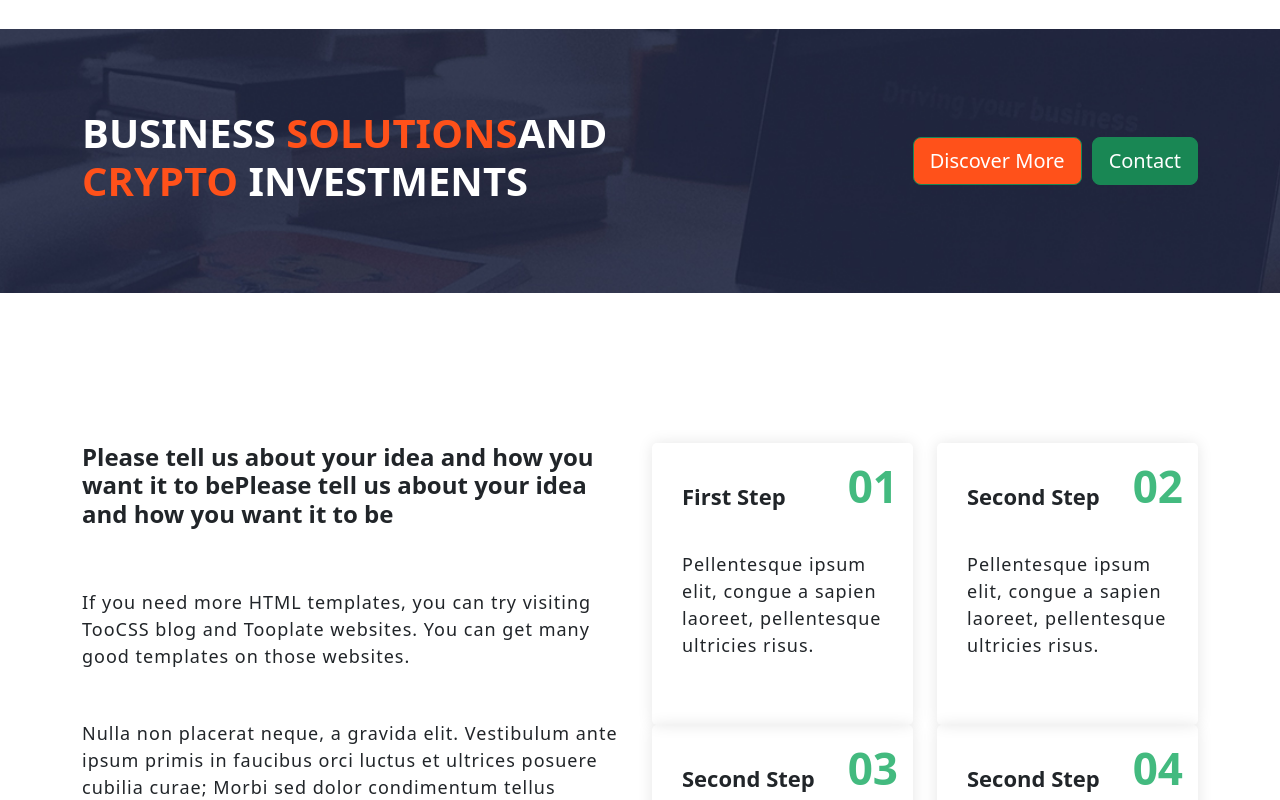
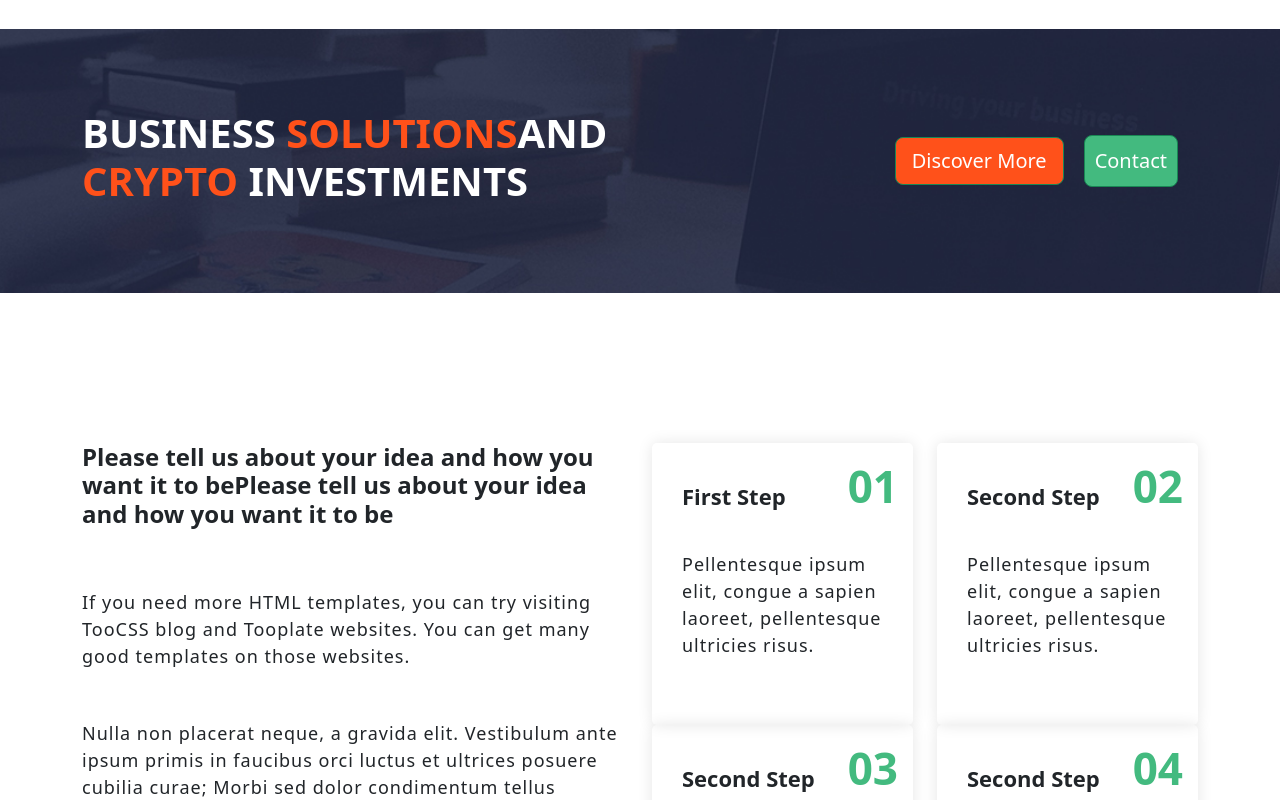
Before and after one commit to Ali-Ellithey/project-web, a React (Vite) app: page /AboutHome in a window 1280 px wide. Shown: the part 1100-1900 px from the top of the page. Built offline with nearby package versions, Linux system fonts and the light colour scheme.

Commit message:
update css line

```diff
--- a/index.html
+++ b/index.html
@@ -7,7 +7,7 @@
       type="img/png"
       href="/project-app/src/Images/download.png"
     />
-
+    <meta name="viewport" content="width=device-width, initial-scale=1.0" />
     <link
       rel="stylesheet"
       href="https://cdnjs.cloudflare.com/ajax/libs/font-awesome/6.7.1/css/all.min.css"
--- a/src/Components/Home/AboutUS.jsx
+++ b/src/Components/Home/AboutUS.jsx
@@ -3,7 +3,7 @@ import Container from "react-bootstrap/esm/Container";
 import Row from "react-bootstrap/esm/Row";
 import Col from "react-bootstrap/Col";
 import Button from "react-bootstrap/Button";
-import { motion } from 'framer-motion';
+import { motion } from "framer-motion";
 import { Zoom } from "react-awesome-reveal";
 
 export const AboutUS = () => {
@@ -106,7 +106,7 @@ export const AboutUS = () => {
                   whileTap={{ scale: 0.85 }}
                   className="motion-button"
                 >
-                  <Button variant="success" size="lg" className="btBg">
+                  <Button id="discover" variant="success" size="lg">
                     Discover More
                   </Button>
                 </motion.button>
--- a/src/Components/Home/BusinessSolutions.jsx
+++ b/src/Components/Home/BusinessSolutions.jsx
@@ -16,16 +16,24 @@ function BusinessSolutions() {
             Investments
           </h1>
           <div className="buttons">
-            <motion.button whileTap={{ scale: 0.85 }} className="motion-button">
-              <Button variant="success" size="lg" className="btBg">
+          <div className="btBg">
+                <motion.button
+                  whileTap={{ scale: 0.85 }}
+                  className="motion-button"
+                >
+                  <Button  id="discover" variant="success" size="lg">
                     Discover More
                   </Button>
                 </motion.button>
-            <motion.button whileTap={{ scale: 0.85 }} className="motion-button">
-              <Button variant="success" size="lg">
+                <motion.button
+                  whileTap={{ scale: 0.85 }}
+                  className="motion-button"
+                >
+                  <Button variant="success" id="contactbtn" size="lg">
                     Contact
                   </Button>
                 </motion.button>
+              </div>
           </div>
         </div>
       </Container>
--- a/src/Components/Home/HomeSidler.jsx
+++ b/src/Components/Home/HomeSidler.jsx
@@ -2,7 +2,7 @@ import React from "react";
 import Carousel from "react-bootstrap/Carousel";
 
 import Button from "react-bootstrap/Button";
-import { motion } from 'framer-motion';
+import { motion } from "framer-motion";
 import { Fade } from "react-awesome-reveal";
 import imgSlider1 from "../../Images/pikaso_embed.e02a701cdb4e7b111eb3.jpeg";
 import imgSlider2 from "../../Images/pikaso_edit.dfe5ec0bccb4de8c7913.jpeg";
@@ -27,12 +27,12 @@ export const HomeSidler = () => {
                 and edit for any professional website. Thank you for visiting
                 TemplateMo website.
               </p>
-              <div>
+              <div className="btBg">
                 <motion.button
                   whileTap={{ scale: 0.85 }}
                   className="motion-button"
                 >
-                  <Button variant="success" size="lg" className="btBg">
+                  <Button id="discover" variant="success" size="lg">
                     Discover More
                   </Button>
                 </motion.button>
@@ -40,7 +40,7 @@ export const HomeSidler = () => {
                   whileTap={{ scale: 0.85 }}
                   className="motion-button"
                 >
-                  <Button variant="success" size="lg">
+                  <Button variant="success" id="contactbtn" size="lg">
                     Contact
                   </Button>
                 </motion.button>
@@ -62,12 +62,12 @@ export const HomeSidler = () => {
                 website designs for different individual needs. Please tell your
                 friends about our website. Thank you.
               </p>
-              <div>
+              <div className="btBg">
                 <motion.button
                   whileTap={{ scale: 0.85 }}
                   className="motion-button"
                 >
-                  <Button variant="success" size="lg" className="btBg">
+                  <Button id="discover" variant="success" size="lg">
                     Discover More
                   </Button>
                 </motion.button>
@@ -75,7 +75,7 @@ export const HomeSidler = () => {
                   whileTap={{ scale: 0.85 }}
                   className="motion-button"
                 >
-                  <Button variant="success" size="lg">
+                  <Button variant="success" id="contactbtn" size="lg">
                     Contact
                   </Button>
                 </motion.button>
@@ -94,16 +94,16 @@ export const HomeSidler = () => {
               <div className=" line "></div>
               <p>
                 You will see a bunch of free CSS templates when you search on
-              Google. TemplateMo website is probably the best one because it is
-              100% free. It does not ask you anything in return. You have a
+                Google. TemplateMo website is probably the best one because it
+                is 100% free. It does not ask you anything in return. You have a
                 total freedom to use any template for any purpose.
               </p>
-            <div>
+              <div className="btBg">
                 <motion.button
                   whileTap={{ scale: 0.85 }}
                   className="motion-button"
                 >
-                <Button variant="success" size="lg" className="btBg">
+                  <Button id="discover" variant="success" size="lg">
                     Discover More
                   </Button>
                 </motion.button>
@@ -111,7 +111,7 @@ export const HomeSidler = () => {
                   whileTap={{ scale: 0.85 }}
                   className="motion-button"
                 >
-                <Button variant="success" size="lg">
+                  <Button variant="success" id="contactbtn" size="lg">
                     Contact
                   </Button>
                 </motion.button>
--- a/src/Components/NavBar.jsx
+++ b/src/Components/NavBar.jsx
@@ -5,12 +5,12 @@ import Navbar from "react-bootstrap/Navbar";
 import NavDropdown from "react-bootstrap/NavDropdown";
 import logo from "../Images/download.png";
 import Button from "react-bootstrap/Button";
-import { motion } from 'framer-motion';
+import { motion } from "framer-motion";
 import { Link } from "react-router-dom";
 
 export const NavBar = () => {
   return (
-    <div>
+    <div className="nave">
         <Navbar expand="lg" className="navBar">
           <Container>
             <Navbar.Brand href="#home">
@@ -25,9 +25,7 @@ export const NavBar = () => {
                 <Nav.Link href="#home" as={Link} to="/">
                   Home
                 </Nav.Link>
-              <Nav.Link href="#Services" >
-                Service
-              </Nav.Link>
+                <Nav.Link href="#Services">Service</Nav.Link>
                 <Nav.Link href="#About">About</Nav.Link>
                 <Nav.Link href="#Testimonials">Testimonials</Nav.Link>
                 <NavDropdown title="Pages" id="basic-nav-dropdown">
--- a/src/index.css
+++ b/src/index.css
@@ -38,12 +38,21 @@ img {
   outline: none !important;
 }
 /* start navBar */
+/* .nave{
+  width: 100%;
+} */
+/* .nave .Container {
+  display: flex;
+  flex-wrap: inherit;
+  align-items: center;
+  justify-content: space-between;
+} */
 .navBar {
   background-color: var(--main-color);
   position: fixed;
   top: 0;
   width: 100%;
-  z-index: 100;
+  /* z-index: 100; */
 }
 .navBar img {
   width: 150px !important;
@@ -106,18 +115,24 @@ img {
   background-color: #f3f4f8;
   border-radius: 5px !important;
 }
+.btBg {
+  display: flex;
+  gap: 10px;
+  margin-right: 20px;
+}
+.btBg #contactbtn{
+  background-color: var(--thired-color) !important;
+  padding: 10px 10px;
+}
 
-.btBg {
+.btBg #discover {
   background-color: var(--scond-color) !important;
   margin-right: 10px;
 }
 @media (max-width: 992px) {
-  .home {
-    margin-top: 0px;
-    padding: 0px;
-    height: auto;
-    background-image: none;
-    width: 100%;
+  .btBg {
+    margin-right: 0px;
+    gap: 1px !important;
   }
   .carousel-caption {
     top: auto !important;
```
Lines whose indentation alone changed are shown as unchanged.
